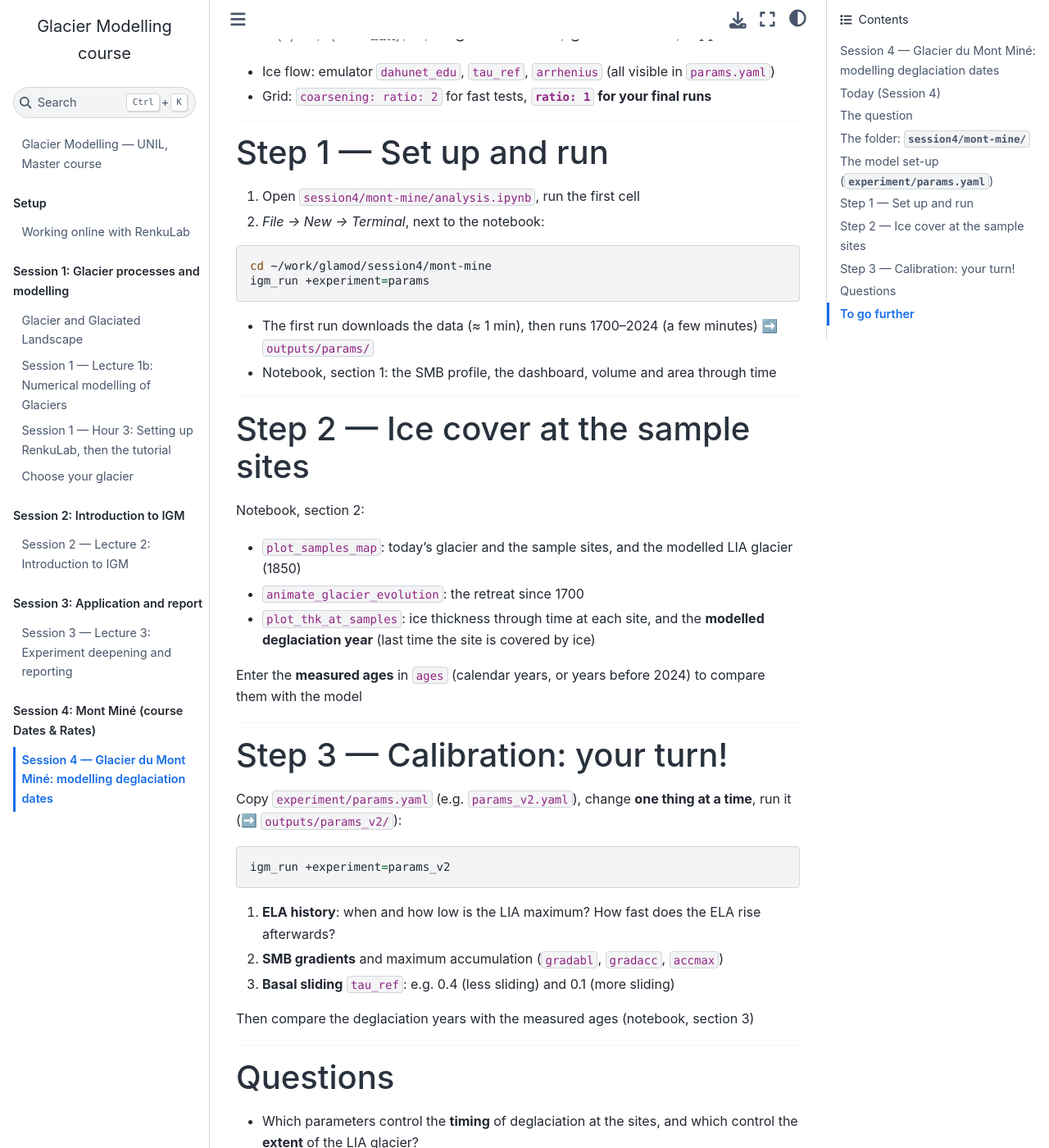
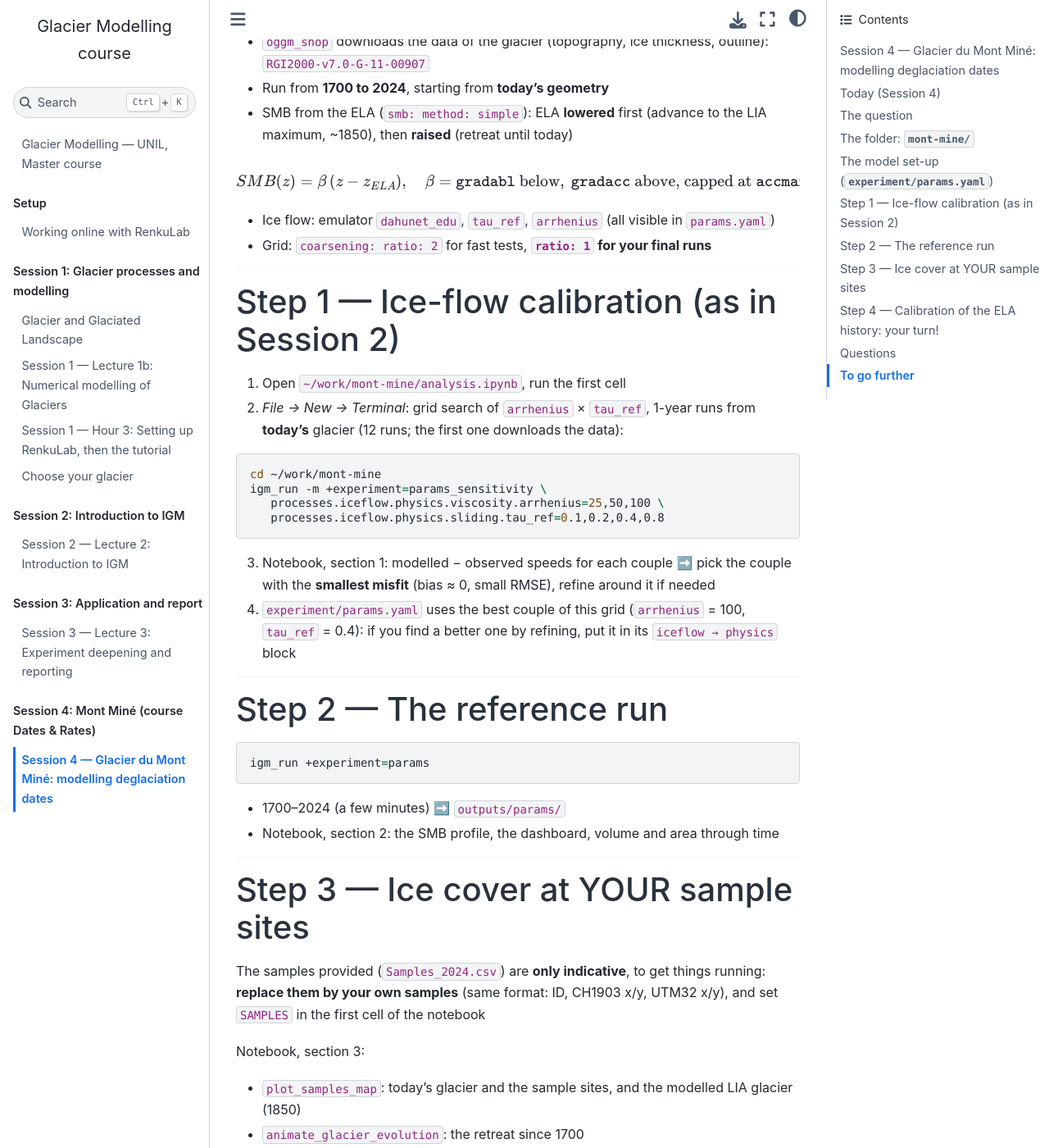
Before and after one commit to jouvetg/glamod, a Jupyter Book: the page built from session4/lecture-4-mont-mine.md, in a window 1280 px wide and 1400 px high, scrolled down 1453 px. Shown: the whole window at 82% size. Built offline with Jupyter Book 1.0.4 settings and Sphinx 7.4.7 and the Sphinx Book theme 1.1.4, drawn with Linux system fonts in a browser that asks for light colours; pages that are not in the unit, such as notebooks, are missing from menus; some of the changed text lies outside the part shown.

Commit message:
Session 4: ice-flow calibration by grid search (params_sensitivity, default arrhenius 100 / tau_ref 0.4); copy mont-mine outside the repo; own samples; ELA-history calibration in my.params.yaml

````diff
--- a/session4/lecture-4-mont-mine.md
+++ b/session4/lecture-4-mont-mine.md
@@ -19,7 +19,7 @@ Guillaume Jouvet
 
 | | |
 |---|---|
-| Hour 1 | Modelling the Mont Miné since the Little Ice Age (this guide) |
+| Hour 1 | Modelling the Mont Miné since the Little Ice Age (this guide), ice-flow calibration |
 | Hour 2 | G. King's course |
 | Hours 3–4 | Calibrate the model against the sample ages |
 
@@ -39,19 +39,25 @@ Retreat of the Mont Miné since the LIA: slides 28–30 of [this presentation](h
 
 ---
 
-# The folder: `session4/mont-mine/`
+# The folder: `mont-mine/`
+
+Copy it **outside** the course repository (`git pull` would otherwise conflict with your changes), then work there:
+
+```bash
+cp -r ~/work/glamod/session4/mont-mine ~/work/mont-mine
+cd ~/work/mont-mine              # run igm_run from HERE
+```
 
 ```
-mont-mine/                       ← run igm_run from HERE
-├── analysis.ipynb               notebook: plots only (maps, sample sites, deglaciation years)
-├── Samples_2024.csv             sample sites (ID, CH1903 x/y, UTM32 x/y)
-├── Samples_XXXX.csv             a second set of sample sites (19FER...)
+mont-mine/
+├── analysis.ipynb               notebook: plots only (speeds, maps, sample sites, deglaciation years)
+├── Samples_2024.csv             sample sites (ID, CH1903 x/y, UTM32 x/y): indicative, replace by YOURS
+├── Samples_XXXX.csv             a second (indicative) set of sample sites (19FER...)
 ├── experiment/
+│   ├── params_sensitivity.yaml  1-year runs from today: ice-flow calibration (Step 1)
 │   └── params.yaml              1700-2024, ELA-based SMB (+ ice flow, emulator, run folder)
 └── outputs/, data/              created by IGM (outputs/params/ = run of params.yaml)
 ```
-
-Same tools as before: **YAML** (parameters) + **terminal** (runs) + **notebook** (plots)
 
 ---
 
@@ -68,52 +74,64 @@ $$SMB(z) = \beta\,(z - z_{ELA}), \quad \beta = \texttt{gradabl} \text{ below},\
 
 ---
 
-# Step 1 — Set up and run
+# Step 1 — Ice-flow calibration (as in Session 2)
 
-1. Open `session4/mont-mine/analysis.ipynb`, run the first cell
-2. *File → New → Terminal*, next to the notebook:
+1. Open `~/work/mont-mine/analysis.ipynb`, run the first cell
+2. *File → New → Terminal*: grid search of `arrhenius` × `tau_ref`, 1-year runs from **today's** glacier (12 runs; the first one downloads the data):
 
 ```bash
-cd ~/work/glamod/session4/mont-mine
+cd ~/work/mont-mine
+igm_run -m +experiment=params_sensitivity \
+   processes.iceflow.physics.viscosity.arrhenius=25,50,100 \
+   processes.iceflow.physics.sliding.tau_ref=0.1,0.2,0.4,0.8
+```
+
+3. Notebook, section 1: modelled − observed speeds for each couple ➡️ pick the couple with the **smallest misfit** (bias ≈ 0, small RMSE), refine around it if needed
+4. `experiment/params.yaml` uses the best couple of this grid (`arrhenius` = 100, `tau_ref` = 0.4): if you find a better one by refining, put it in its `iceflow → physics` block
+
+---
+
+# Step 2 — The reference run
+
+```bash
 igm_run +experiment=params
 ```
 
-- The first run downloads the data (≈ 1 min), then runs 1700–2024 (a few minutes) ➡️ `outputs/params/`
-- Notebook, section 1: the SMB profile, the dashboard, volume and area through time
+- 1700–2024 (a few minutes) ➡️ `outputs/params/`
+- Notebook, section 2: the SMB profile, the dashboard, volume and area through time
 
 ---
 
-# Step 2 — Ice cover at the sample sites
+# Step 3 — Ice cover at YOUR sample sites
 
-Notebook, section 2:
+The samples provided (`Samples_2024.csv`) are **only indicative**, to get things running: **replace them by your own samples** (same format: ID, CH1903 x/y, UTM32 x/y), and set `SAMPLES` in the first cell of the notebook
+
+Notebook, section 3:
 
 - `plot_samples_map`: today's glacier and the sample sites, and the modelled LIA glacier (1850)
 - `animate_glacier_evolution`: the retreat since 1700
 - `plot_thk_at_samples`: ice thickness through time at each site, and the **modelled deglaciation year** (last time the site is covered by ice)
 
-Enter the **measured ages** in `ages` (calendar years, or years before 2024) to compare them with the model
+Enter **your measured ages** in `ages` (calendar years, or years before 2024)
 
 ---
 
-# Step 3 — Calibration: your turn!
+# Step 4 — Calibration of the ELA history: your turn!
 
-Copy `experiment/params.yaml` (e.g. `params_v2.yaml`), change **one thing at a time**, run it (➡️ `outputs/params_v2/`):
+Copy `experiment/params.yaml` to `experiment/my.params.yaml`, change **only the ELA history** (`ela` column of the `smb` array; keep the ice flow of Step 1 and the SMB gradients), run it (➡️ `outputs/my.params/`):
 
 ```bash
-igm_run +experiment=params_v2
+igm_run +experiment=my.params
 ```
 
-1. **ELA history**: when and how low is the LIA maximum? How fast does the ELA rise afterwards?
-2. **SMB gradients** and maximum accumulation (`gradabl`, `gradacc`, `accmax`)
-3. **Basal sliding** `tau_ref`: e.g. 0.4 (less sliding) and 0.1 (more sliding)
-
-Then compare the deglaciation years with the measured ages (notebook, section 3)
+- When and how low is the LIA maximum? How fast does the ELA rise afterwards?
+- Change one thing at a time, until the modelled deglaciation years match **your** sample ages (notebook, section 4)
 
 ---
 
 # Questions
 
-- Which parameters control the **timing** of deglaciation at the sites, and which control the **extent** of the LIA glacier?
+- Which part of the ELA history controls the **timing** of deglaciation at the sites, and which controls the **extent** of the LIA glacier?
 - Can you match all samples with a single ELA history? If not, why (model, data, sample interpretation)?
 - How sensitive are the modelled dates to the grid resolution (`ratio: 2` vs `ratio: 1`)?
 
@@ -122,4 +140,5 @@ Then compare the deglaciation years with the measured ages (notebook, section 3)
 # To go further
 
 - **Climate-driven SMB** instead of a prescribed ELA: `climate` + `smb` with `method: oggm`, as in the mini-project (`session2/my-glacier/experiment/params_past.yaml`). Observed climate from 1901; before 1901, the cooling is set with `delta_temp` in `clim_trend_array`
-- **Second set of sample sites**: `Samples_XXXX.csv` (IDs `19FER...`), same format: `plot_thk_at_samples(..., "Samples_XXXX.csv")`
+- **Second set of sample sites**: `Samples_XXXX.csv` (IDs `19FER...`, indicative), same format: `plot_thk_at_samples(..., "Samples_XXXX.csv")`
+- **Other parameters**: SMB gradients and maximum accumulation (`gradabl`, `gradacc`, `accmax`): how sensitive are the deglaciation dates?
````
Also changed, not shown: 3 other files.
